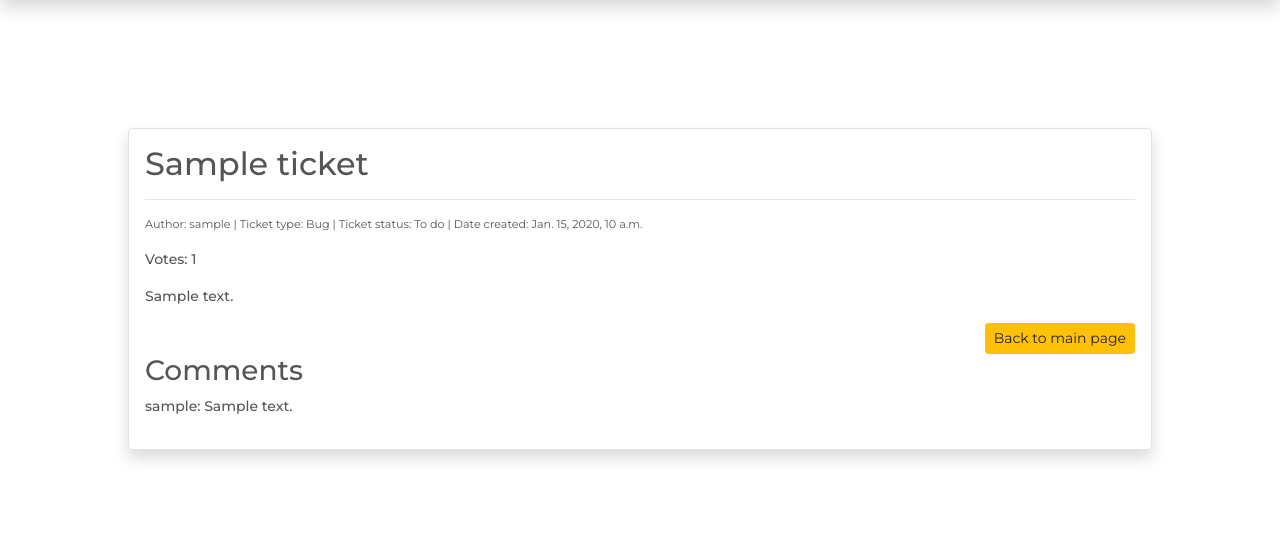
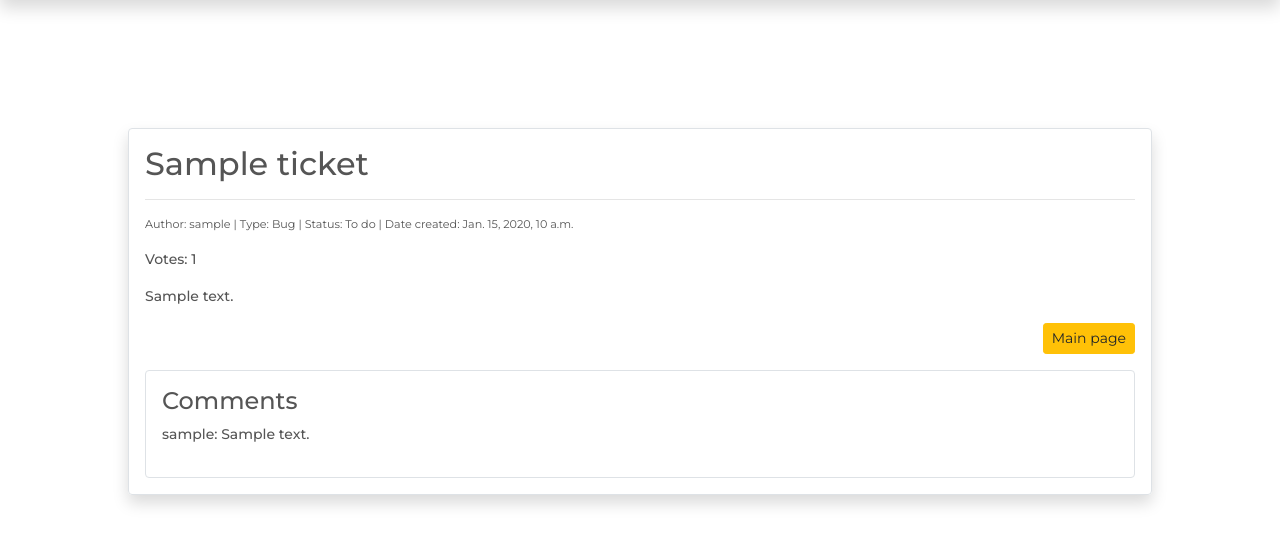
Before and after one commit to r-andy79/issue-tracker-project, a Django app: page /ticket/1 in a window 1280 px wide. Shown: the part 56-601 px from the top of the page. Run offline with Django 3.2, Linux system fonts and the light colour scheme; tables that the repository leaves empty hold one stand-in row (values such as "Sample post"); some libraries are stand-ins or nearby versions.

Commit message:
Changed wording on ticket_detail template

```diff
--- a/templates/tickets/ticket_detail.html
+++ b/templates/tickets/ticket_detail.html
@@ -14,44 +14,46 @@
         <div class="col border rounded shadow p-3">
             <h2>{{ ticket.title }}</h2>
             <hr>
-            <p class="small">Author: {{ ticket.ticket_author }} | Ticket type: {{ ticket.get_ticket_type_display }} |
-                Ticket status: {{ ticket.get_ticket_status_display }} | Date created: {{ ticket.created_date }}</p>
+            <p class="small">Author: {{ ticket.ticket_author }} | Type: {{ ticket.get_ticket_type_display }} |
+                Status: {{ ticket.get_ticket_status_display }} | Date created: {{ ticket.created_date }}</p>
             <p>Votes: {{ votes.count }}</p>
             <p>{{ ticket.description }}</p>
             <div class="col d-flex justify-content-end p-0">
-                {% if is_author %}
-                <a href="{% url 'tickets_list' %}"><button class="btn btn-sm btn-warning">Back to main page</button></a>
+                {% if is_author or is_superuser %}
+                <a href="{% url 'tickets_list' %}"><button class="btn btn-sm btn-warning">Main page</button></a>
                 <a href="{% url 'delete_ticket' pk=ticket.pk %}"><button
-                        class="btn btn-sm btn-danger ml-1">Delete</button></a>
+                        class="btn btn-sm btn-danger ml-1"><i class="far fa-times-circle pr-1"></i>Delete</button></a>
                 <a href="{% url 'edit_ticket' pk=ticket.pk %}"><button
-                        class="btn btn-sm btn-success ml-1">Edit</button></a>
+                        class="btn btn-sm btn-success ml-1"><i class="far fa-edit pr-1"></i>Edit</button></a>
                 <a href="{% url 'add_comment' pk=ticket.pk %}"><button class="btn btn-sm btn-warning ml-1">Add
                         comment</button></a>
                 <a href="{% url 'ticket_vote' ticket_id=ticket.pk user_id=user.id %}"><button
-                        class="btn btn-sm btn-warning ml-1">Vote</button></a>
+                        class="btn btn-sm btn-warning ml-1"><i class="fas fa-vote-yea pr-1 d-xs-none"></i>Vote</button></a>
                 {% elif is_user %}
-                <a href="{% url 'tickets_list' %}"><button class="btn btn-sm btn-warning">Back to main page</button></a>
+                <a href="{% url 'tickets_list' %}"><button class="btn btn-sm btn-warning">Main page</button></a>
                 <a href="{% url 'add_comment' pk=ticket.pk %}"><button class="btn btn-sm btn-warning ml-1">Add
                         comment</button></a>
                 <a href="{% url 'ticket_vote' ticket_id=ticket.pk user_id=user.id %}"><button
                         class="btn btn-sm btn-warning ml-1">Vote</button></a>
                 {% else %}
-                <a href="{% url 'tickets_list' %}"><button class="btn btn-sm btn-warning">Back to main page</button></a>
+                <a href="{% url 'tickets_list' %}"><button class="btn btn-sm btn-warning">Main page</button></a>
                 {% endif %}
             </div>
-                <h3>Comments</h3>
+            <div class="container-fluid border rounded mt-3 p-3">
+                <h4>Comments</h4>
                 {% for comment in ticket.comments.all %}
                 <p><span>{{ comment.comment_author }}: </span>{{ comment.comment_text }}</p>
                 {% empty %}
                 <p>No comments added yet</p>
                 {% endfor %}
+            </div>
         </div>
         {% else %}
         <div class="col border rounded shadow p-3">
             <h2>{{ ticket.title }}</h2>
             <hr>
-            <p class="small">Author: {{ ticket.ticket_author }} | Ticket type: {{ ticket.get_ticket_type_display }} |
-                Ticket status: {{ ticket.get_ticket_status_display }} | Date created: {{ ticket.created_date }}</p>
+            <p class="small">Author: {{ ticket.ticket_author }} | Type: {{ ticket.get_ticket_type_display }} |
+                Status: {{ ticket.get_ticket_status_display }} | Date created: {{ ticket.created_date }}</p>
             {% if payments_sum.payment_value__sum == None %}
             <p>No donations have been made towards developing this feature, so far. Do you want to be first?</p>
             {% else %}
@@ -66,7 +68,7 @@
                 <a href="{% url 'delete_ticket' pk=ticket.pk %}"><button
                         class="btn btn-sm btn-danger ml-1">Delete</button></a>
                 <a href="{% url 'edit_ticket' pk=ticket.pk %}"><button
-                        class="btn btn-sm btn-success ml-1">Edit</button></a>
+                        class="btn btn-sm btn-success ml-1"><i class="far fa-edit"></i>Edit</button></a>
                 <a href="{% url 'add_comment' pk=ticket.pk %}"><button class="btn btn-sm btn-warning ml-1">Add
                         comment</button></a>
                 <a href="#"><button class="btn btn-sm btn-warning ml-1">Pay</button></a>
```
